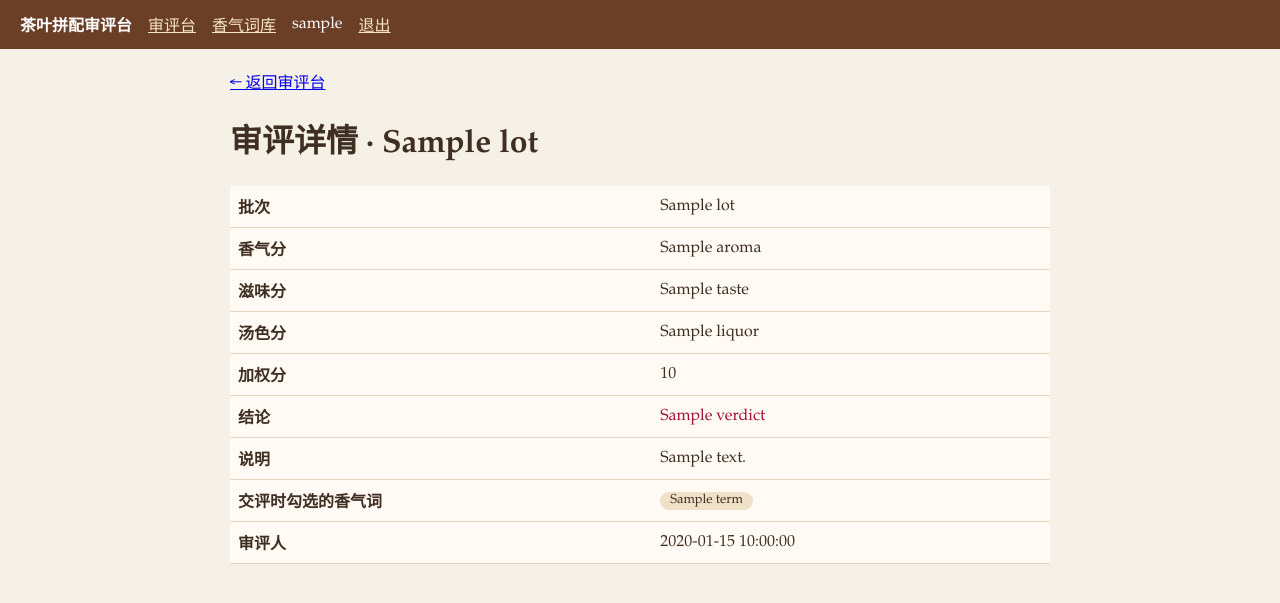
After one commit to lacsar712/cc-tb-a09-GSB, a Flask app: page /cuppings/1 in a window 1280 px wide. The commit adds this page. Shown: the top 603 px of the page. Run offline with Flask 3, Linux system fonts and the light colour scheme; the visitor is signed in with stand-in values (Sample User, id 1); a database or web service that is not in the repository returns one stand-in record (values such as "Sample title"); some libraries are stand-ins or nearby versions.

Commit message:
feat: aroma library forced selection

```diff
--- a/backend/app.py
+++ b/backend/app.py
@@ -2,7 +2,7 @@ import os
 from functools import wraps
 
 import psycopg2
-from flask import Flask, redirect, render_template, request, session, url_for
+from flask import Flask, abort, redirect, render_template, request, session, url_for
 from psycopg2.extras import RealDictCursor
 
 from rules import weigh
@@ -25,6 +25,28 @@ def login_required(fn):
     def wrap(*args, **kwargs):
         if "user" not in session:
             return redirect(url_for("login"))
+        return fn(*args, **kwargs)
+
+    return wrap
+
+
+def writer_required(fn):
+    @wraps(fn)
+    def wrap(*args, **kwargs):
+        if "user" not in session:
+            return redirect(url_for("login"))
+        if session.get("role") != "writer":
+            abort(403)
+        return fn(*args, **kwargs)
+
+    return wrap
+
+
+def writer_required_htmx(fn):
+    @wraps(fn)
+    def wrap(*args, **kwargs):
+        if session.get("role") != "writer":
+            return ("仅审评员可操作", 403)
         return fn(*args, **kwargs)
 
     return wrap
@@ -62,27 +84,131 @@ def home():
     with db() as conn, conn.cursor(cursor_factory=RealDictCursor) as cur:
         cur.execute("SELECT * FROM cuppings ORDER BY id DESC")
         rows = cur.fetchall()
-    return render_template("home.html", rows=rows, can_write=session.get("role") == "writer")
+        cur.execute("SELECT term FROM aroma_terms ORDER BY id")
+        terms = [r["term"] for r in cur.fetchall()]
+        cur.execute("SELECT value FROM app_settings WHERE key = 'min_terms'")
+        setting = cur.fetchone()
+    min_terms = int(setting["value"]) if setting else 0
+    can_write = session.get("role") == "writer"
+    return render_template(
+        "home.html",
+        rows=rows,
+        can_write=can_write,
+        terms=terms,
+        min_terms=min_terms,
+    )
 
 
 @app.post("/cuppings")
 @login_required
+@writer_required_htmx
 def create():
-    if session.get("role") != "writer":
-        return ("仅审评员可提交拼配审评", 403)
     aroma = float(request.form["aroma"])
     taste = float(request.form["taste"])
     liquor = float(request.form["liquor"])
     lot = request.form["lot"].strip()
+    # 去重、保持勾选顺序
+    selected = list(dict.fromkeys(request.form.getlist("aroma_terms")))
+    with db() as conn, conn.cursor(cursor_factory=RealDictCursor) as cur:
+        cur.execute("SELECT term FROM aroma_terms")
+        library = {r["term"] for r in cur.fetchall()}
+        cur.execute("SELECT value FROM app_settings WHERE key = 'min_terms'")
+        setting = cur.fetchone()
+    min_terms = int(setting["value"]) if setting else 0
+    # 词必须来自词库
+    if not library.issuperset(selected):
+        return ("香气词必须来自香气词库", 400)
+    # 至少勾选审评员设定的最少词数
+    if len(selected) < min_terms:
+        return (f"至少勾选 {min_terms} 个香气词（当前 {len(selected)} 个）", 400)
     verdict, note, score = weigh(aroma, taste, liquor)
     with db() as conn, conn.cursor(cursor_factory=RealDictCursor) as cur:
         cur.execute(
-            """INSERT INTO cuppings (lot, aroma, taste, liquor, score, verdict, note, created_by)
-               VALUES (%s,%s,%s,%s,%s,%s,%s,%s) RETURNING *""",
-            (lot, aroma, taste, liquor, score, verdict, note, session["user"]),
+            """INSERT INTO cuppings (lot, aroma, taste, liquor, score, verdict, note, created_by, selected_terms)
+               VALUES (%s,%s,%s,%s,%s,%s,%s,%s,%s) RETURNING *""",
+            (lot, aroma, taste, liquor, score, verdict, note, session["user"], selected),
         )
         row = cur.fetchone()
         conn.commit()
     if request.headers.get("HX-Request"):
         return render_template("_row.html", row=row)
-    return redirect(url_for("home"))
+    return redirect(url_for("detail", cupping_id=row["id"]))
+
+
+@app.get("/library")
+@login_required
+def library():
+    with db() as conn, conn.cursor(cursor_factory=RealDictCursor) as cur:
+        cur.execute("SELECT * FROM aroma_terms ORDER BY id")
+        terms = cur.fetchall()
+        cur.execute("SELECT value FROM app_settings WHERE key = 'min_terms'")
+        setting = cur.fetchone()
+    min_terms = int(setting["value"]) if setting else 0
+    return render_template(
+        "library.html",
+        terms=terms,
+        min_terms=min_terms,
+        can_write=session.get("role") == "writer",
+        message=request.args.get("message", ""),
+    )
+
+
+@app.post("/library/terms")
+@login_required
+@writer_required_htmx
+def add_term():
+    term = request.form.get("term", "").strip()
+    if not term:
+        return ("词条不能为空", 400)
+    with db() as conn, conn.cursor(cursor_factory=RealDictCursor) as cur:
+        try:
+            cur.execute(
+                "INSERT INTO aroma_terms (term, created_by) VALUES (%s, %s)",
+                (term, session["user"]),
+            )
+            conn.commit()
+        except psycopg2.errors.UniqueViolation:
+            conn.rollback()
+            return ("该词条已存在", 400)
+    return redirect(url_for("library", message="已添加词条"))
+
+
+@app.post("/library/terms/<int:term_id>/delete")
+@login_required
+@writer_required_htmx
+def delete_term(term_id):
+    with db() as conn, conn.cursor() as cur:
+        cur.execute("DELETE FROM aroma_terms WHERE id = %s", (term_id,))
+        conn.commit()
+    return redirect(url_for("library", message="已删除词条"))
+
+
+@app.post("/library/min-terms")
+@login_required
+@writer_required_htmx
+def set_min_terms():
+    try:
+        value = int(request.form.get("min_terms", ""))
+    except ValueError:
+        return ("最少词数必须是不小于 0 的整数", 400)
+    if value < 0:
+        return ("最少词数必须是不小于 0 的整数", 400)
+    with db() as conn, conn.cursor() as cur:
+        cur.execute(
+            "INSERT INTO app_settings (key, value) VALUES ('min_terms', %s) "
+            "ON CONFLICT (key) DO UPDATE SET value = EXCLUDED.value",
+            (str(value),),
+        )
+        conn.commit()
+    return redirect(url_for("library", message="最少词数已更新"))
+
+
+@app.get("/cuppings/<int:cupping_id>")
+@login_required
+def detail(cupping_id):
+    with db() as conn, conn.cursor(cursor_factory=RealDictCursor) as cur:
+        cur.execute("SELECT * FROM cuppings WHERE id = %s", (cupping_id,))
+        row = cur.fetchone()
+    if row is None:
+        abort(404)
+    return render_template("detail.html", row=row)
--- a/backend/templates/_row.html
+++ b/backend/templates/_row.html
@@ -1,6 +1,10 @@
 <tr>
   <td>{{ row.lot }}</td>
+  <td>
+    {% for term in row.selected_terms %}<span class="term-tag">{{ term }}</span>{% endfor %}
+  </td>
   <td>{{ row.score }}</td>
   <td class="{% if row.verdict == '通过' %}pass{% else %}fail{% endif %}">{{ row.verdict }}</td>
   <td>{{ row.note }}</td>
+  <td><a href="{{ url_for('detail', cupping_id=row.id) }}">详情</a></td>
 </tr>
--- a/backend/templates/base.html
+++ b/backend/templates/base.html
@@ -5,8 +5,10 @@
   <title>茶叶拼配审评台</title>
   <style>
     body { font-family: "Palatino Linotype", serif; background: #f6f1e7; color: #3f2e22; margin: 0; }
-    header { background: #6b3e26; color: #fff; padding: 12px 20px; display: flex; gap: 16px; }
+    header { background: #6b3e26; color: #fff; padding: 12px 20px; display: flex; gap: 16px; align-items: center; }
     header a { color: #f6e7c1; }
+    .term-tag { display: inline-block; background: #efe0c8; border-radius: 10px; padding: 1px 10px; margin: 1px 3px 1px 0; font-size: 13px; }
+    .error-msg { color: #9f1239; }
     main { max-width: 820px; margin: 20px auto; }
     table { width: 100%; background: #fffaf3; border-collapse: collapse; }
     td, th { padding: 8px; border-bottom: 1px solid #e6d3c0; text-align: left; }
@@ -18,6 +20,8 @@
   <header>
     <strong>茶叶拼配审评台</strong>
     {% if session.user %}
+      <a href="{{ url_for('home') }}">审评台</a>
+      <a href="{{ url_for('library') }}">香气词库</a>
       <span>{{ session.user }}</span>
       <a href="{{ url_for('logout') }}">退出</a>
     {% endif %}
--- /dev/null
+++ b/backend/templates/detail.html
@@ -0,0 +1,28 @@
+{% extends "base.html" %}
+{% block body %}
+<p><a href="{{ url_for('home') }}">← 返回审评台</a></p>
+<h1>审评详情 · {{ row.lot }}</h1>
+<table>
+  <tr><th>批次</th><td>{{ row.lot }}</td></tr>
+  <tr><th>香气分</th><td>{{ row.aroma }}</td></tr>
+  <tr><th>滋味分</th><td>{{ row.taste }}</td></tr>
+  <tr><th>汤色分</th><td>{{ row.liquor }}</td></tr>
+  <tr><th>加权分</th><td>{{ row.score }}</td></tr>
+  <tr>
+    <th>结论</th>
+    <td class="{% if row.verdict == '通过' %}pass{% else %}fail{% endif %}">{{ row.verdict }}</td>
+  </tr>
+  <tr><th>说明</th><td>{{ row.note }}</td></tr>
+  <tr>
+    <th>交评时勾选的香气词</th>
+    <td>
+      {% if row.selected_terms %}
+        {% for term in row.selected_terms %}<span class="term-tag">{{ term }}</span>{% endfor %}
+      {% else %}
+        <span>（无）</span>
+      {% endif %}
+    </td>
+  </tr>
+  <tr><th>审评人</th><td>{{ row.created_by }}</td></tr>
+</table>
+{% endblock %}
```
Also changed, not shown: backend/seed.py (+30 -1 lines), backend/templates/home.html (+19 -5 lines), backend/templates/library.html (added, +43 -0 lines), README.md.
